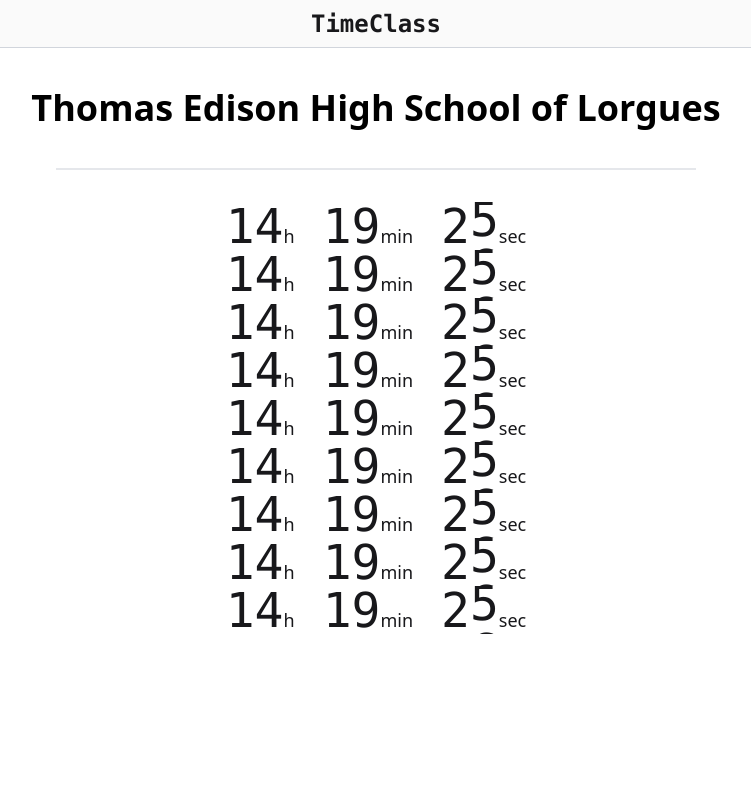
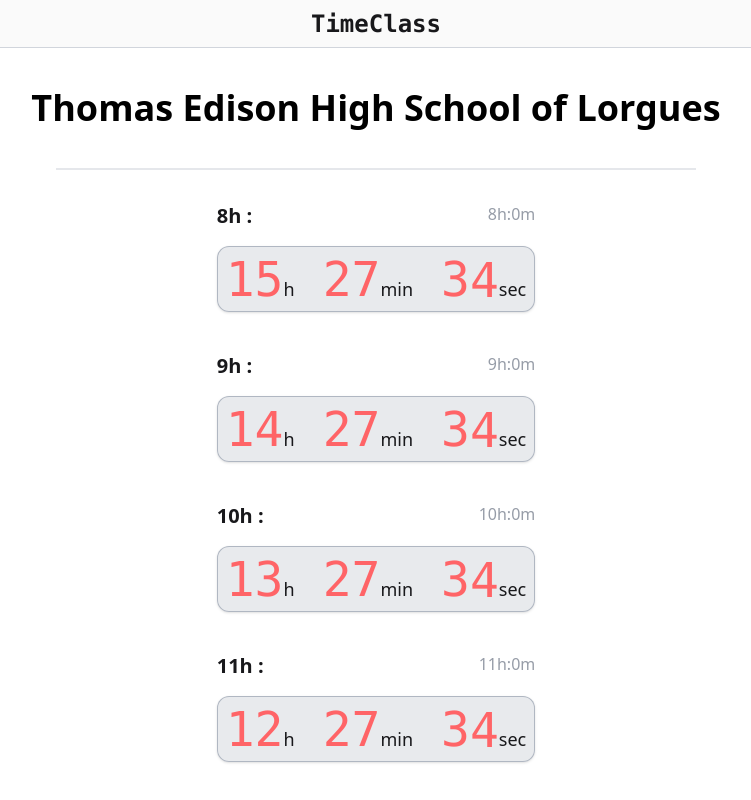
Before and after one commit to Oignontom8283/timeclass, a React (Vite) app: page /school/thomas_edison in a window 1280 px wide. Shown: the top 800 px of the page, without its empty margins (264-1015 px from the left). Built offline with nearby package versions, Linux system fonts and the light colour scheme.

Commit message:
feat: Refactor School component to use schedule array for rendering events

```diff
--- a/src/pages/School.tsx
+++ b/src/pages/School.tsx
@@ -21,6 +21,8 @@ export default function School() {
     )
   }
 
+  const schedule = [ school?.scheduleStart, ...school?.schedule ]
+
   return (
     <div className="flex flex-col items-center min-h-0 grow">
       <div className="mt-10 mb-10">
@@ -29,11 +31,22 @@ export default function School() {
 
       <div className="h-0.5 bg-gray-200 w-[50%]"/>
 
-      <ul className="p-8">
-        {school.schedule.map((item, index) => (
-          <li key={index}>
-            {/* Date de test */}
-            <Timestamp timestamp={new Date("2025-11-17T13:47:00.000Z")} />
+      <ul className="p-8 flex flex-col gap-6">
+        {schedule.map((item, index) => (
+          <li key={index} className="flex flex-col">
+
+            <div className="flex justify-between">
+              {/* Left */}
+              <span className="text-xl font-bold">{item.label} :</span>
+
+              {/* Right */}
+              <span className="text-gray-500/70 text-base">{`${item.time.getHours()}h:${item.time.getMinutes()}m`}</span>
+            </div>
+            <Link to={`timestamp/${index}`}>
+              <div className="bg-gray-300/50 p-2 rounded-xl border border-gray-400/70 shadow-sm inline-block my-4">
+                <Timestamp timestamp={item.time} />
+              </div>
+            </Link>
           </li>
         ))}
       </ul>
```
